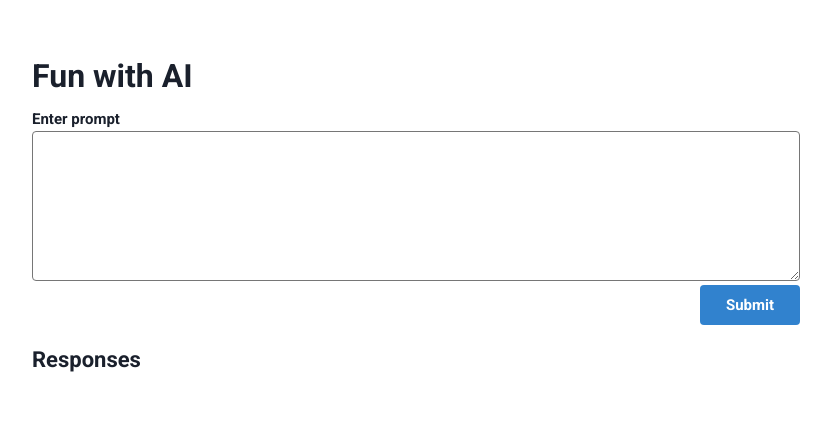
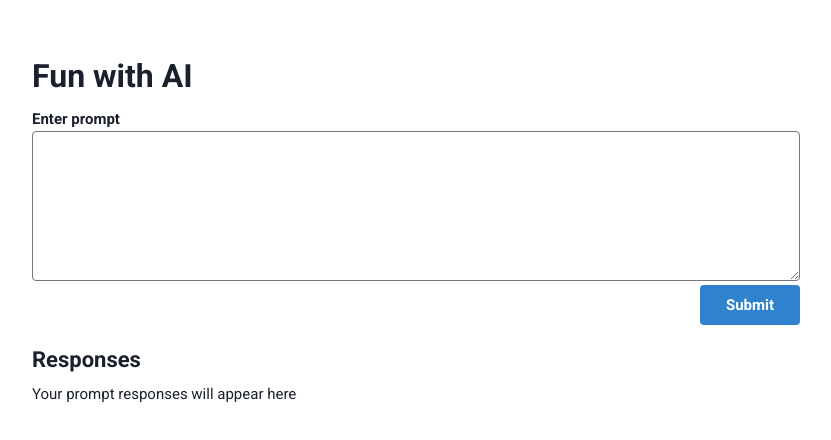
Before and after one commit to justsolomon/fun-with-gpt3, a React (Create React App) app: page / in a window 1280 px wide. Shown: the top 440 px of the page, without its empty margins (224-1055 px from the left). Built offline with nearby package versions, Linux system fonts and the light colour scheme.

Commit message:
Add note when there are no prompt responses available

```diff
--- a/src/components/home/PromptResponseList/index.tsx
+++ b/src/components/home/PromptResponseList/index.tsx
@@ -11,11 +11,15 @@ const PromptResponseList = ({ prompts }: PromptResponseListProps) => {
     <div className={styles['response-list']}>
       <h2 className={styles['response-list__header']}>Responses</h2>
 
-      <ul className={styles['response-list__items']}>
-        {prompts.map((prompt) => (
-          <PromptResponse {...prompt} key={prompt.id} />
-        ))}
-      </ul>
+      {prompts.length ? (
+        <ul className={styles['response-list__items']}>
+          {prompts.map((prompt) => (
+            <PromptResponse {...prompt} key={prompt.id} />
+          ))}
+        </ul>
+      ) : (
+        <p>Your prompt responses will appear here</p>
+      )}
     </div>
   );
 };
```
